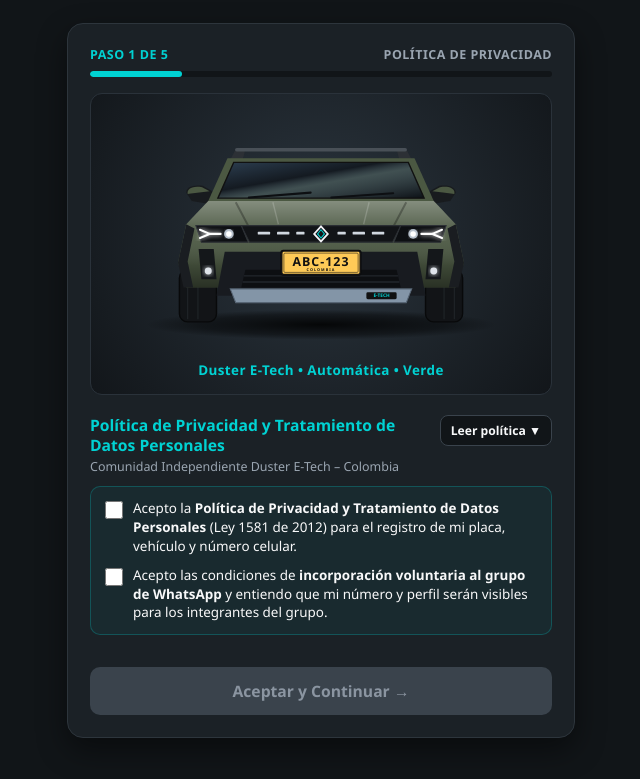
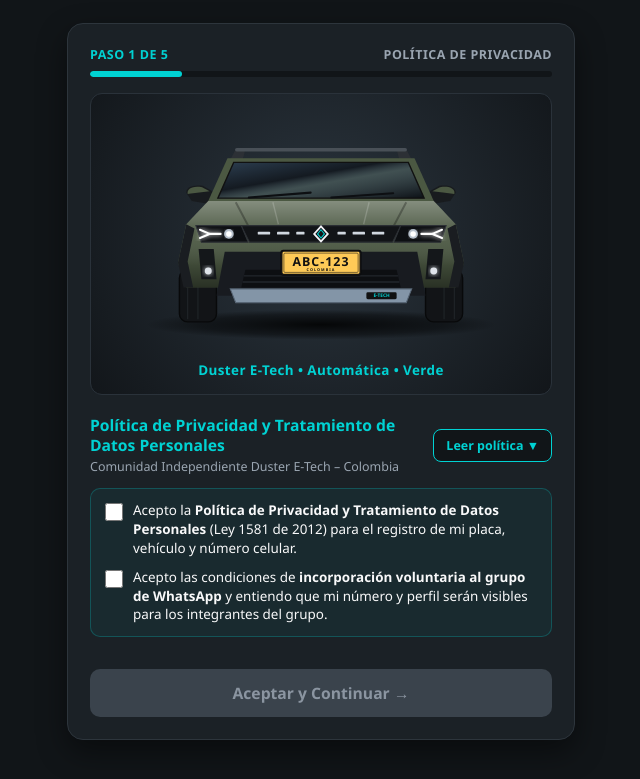
Before and after one commit to Vigofac/ETECH, a plain HTML site: page index.html in a window 1280 px wide. Shown: the part 83-862 px from the top of the page, without its empty margins (319-959 px from the left). Drawn offline with Linux system fonts and the light colour scheme.

Commit message:
Restore and update CSS variables and styles

```diff
--- a/style.css
+++ b/style.css
@@ -154,9 +154,9 @@ body {
 .policy-header-bar {
   display: flex;
   justify-content: space-between;
-  align-items: flex-start;
+  align-items: center;
   gap: 10px;
-  margin-bottom: 10px;
+  margin-bottom: 12px;
 }
 
 .policy-header-bar h3 {
@@ -173,30 +173,32 @@ body {
 
 .policy-toggle-btn {
   background-color: #111518;
-  border: 1px solid #3a434c;
-  color: var(--text-main);
-  padding: 6px 10px;
+  border: 1px solid var(--accent);
+  color: var(--accent);
+  padding: 7px 12px;
   border-radius: 8px;
-  font-size: 0.76rem;
-  font-weight: 600;
+  font-size: 0.78rem;
+  font-weight: 700;
   cursor: pointer;
   white-space: nowrap;
+  transition: all 0.2s ease;
 }
 
 .policy-toggle-btn:hover {
-  border-color: var(--accent);
-  color: var(--accent);
+  background-color: var(--accent);
+  color: #111518;
 }
 
 .policy-collapsible {
   max-height: 0;
   overflow: hidden;
-  transition: max-height 0.35s ease, opacity 0.3s ease;
   opacity: 0;
+  margin-bottom: 0;
+  transition: max-height 0.4s ease, opacity 0.3s ease, margin-bottom 0.3s ease;
 }
 
 .policy-collapsible.open {
-  max-height: 360px;
+  max-height: 1200px;
   opacity: 1;
   margin-bottom: 14px;
 }
```
